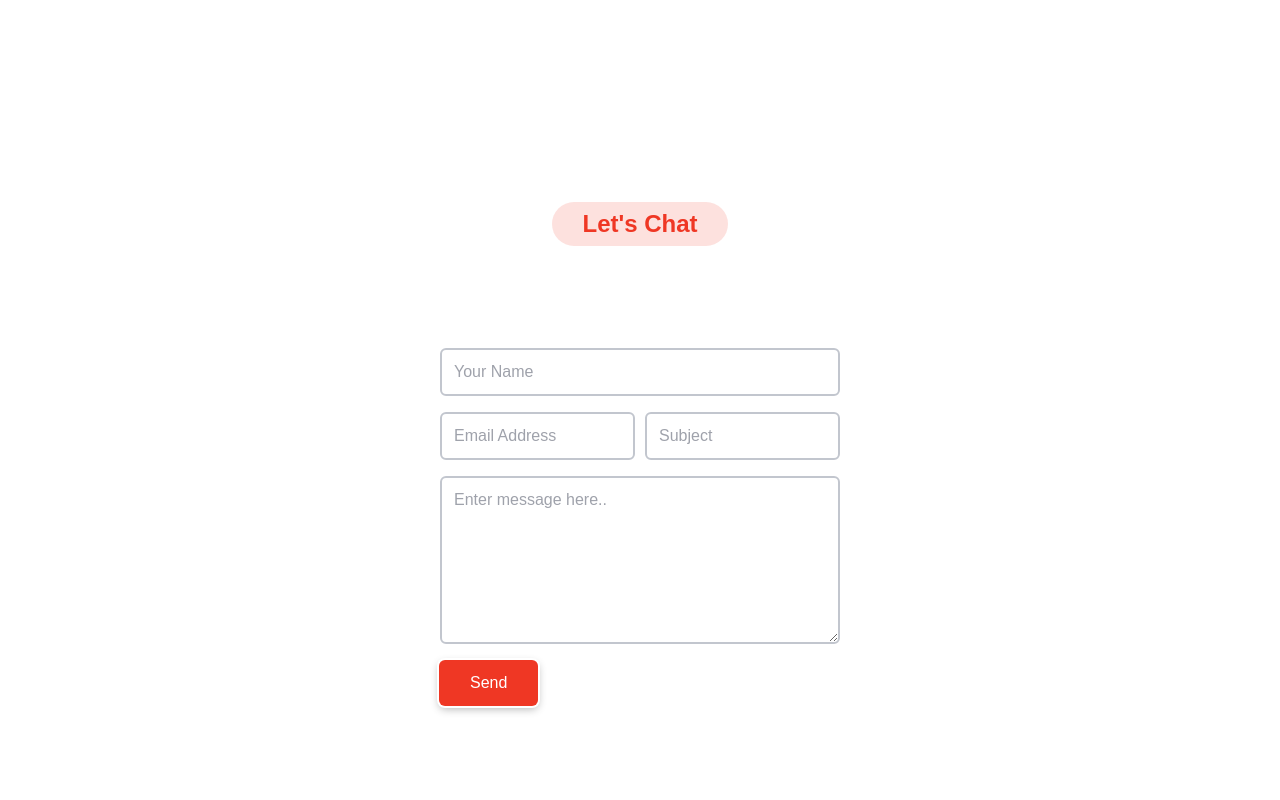
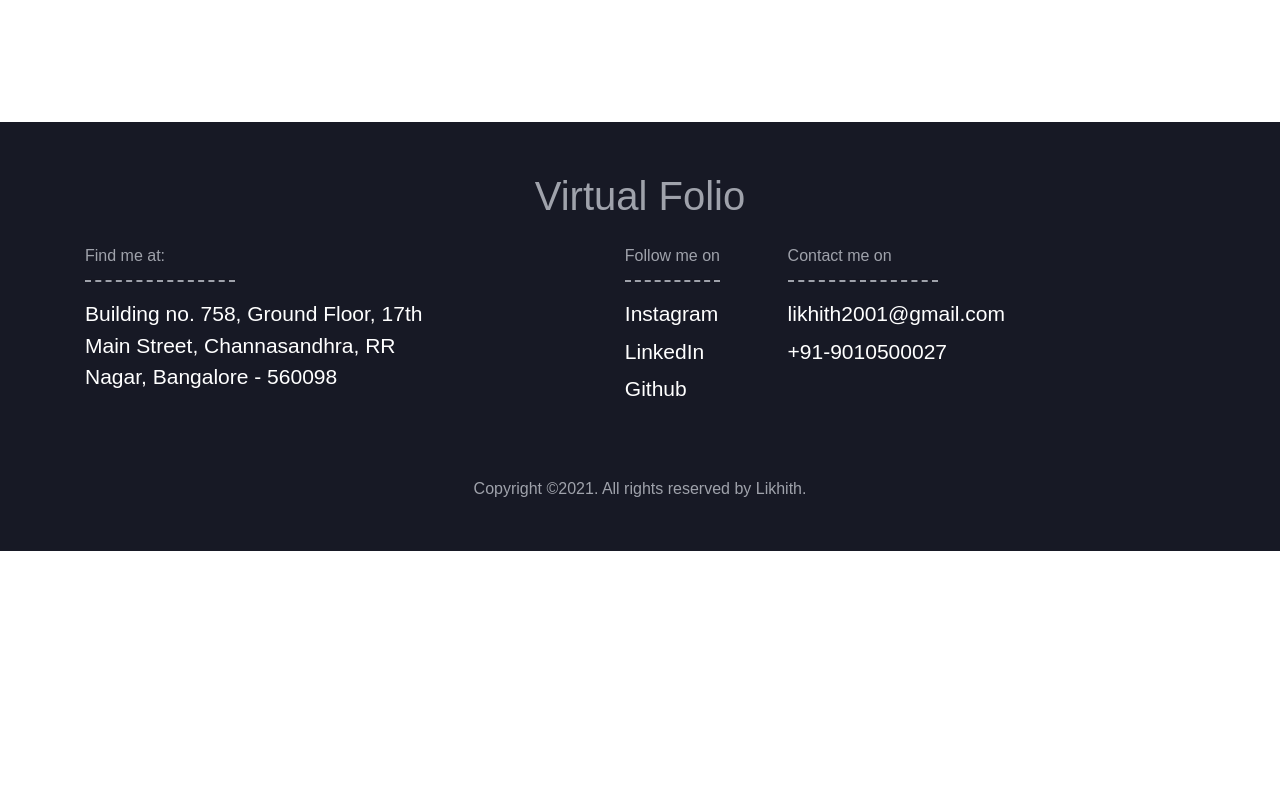
Before and after one commit to likhith2001/My-Portfolio, a plain HTML site: page index.html in a window 1280 px wide. Shown: the part 5220-6020 px from the top of the page. After the commit the page ends 5771 px from the top, so only its background shows below. Drawn offline with Linux system fonts and the light colour scheme; a web font is replaced by a local one.

Commit message:
Update index.html

```diff
--- a/index.html
+++ b/index.html
@@ -360,7 +360,7 @@
   </div>
 
   <!-- Contact -->
-  <div class="vg-page page-contact" id="contact">
+<!--   <div class="vg-page page-contact">
     <div class="container-fluid">
       <div class="text-center wow fadeInUp">
         <div class="badge badge-subhead">Let's Chat</div>
@@ -387,10 +387,11 @@
         </div>
       </div>
     </div>
-  </div> <!-- End Contact -->
+  </div> -->
+  <!-- End Contact -->
 
   <!-- Footer -->
-  <div class="vg-footer">
+  <div class="vg-footer" id="contact">
     <h1 class="text-center">Virtual Folio</h1>
     <div class="container">
       <div class="row">
```
